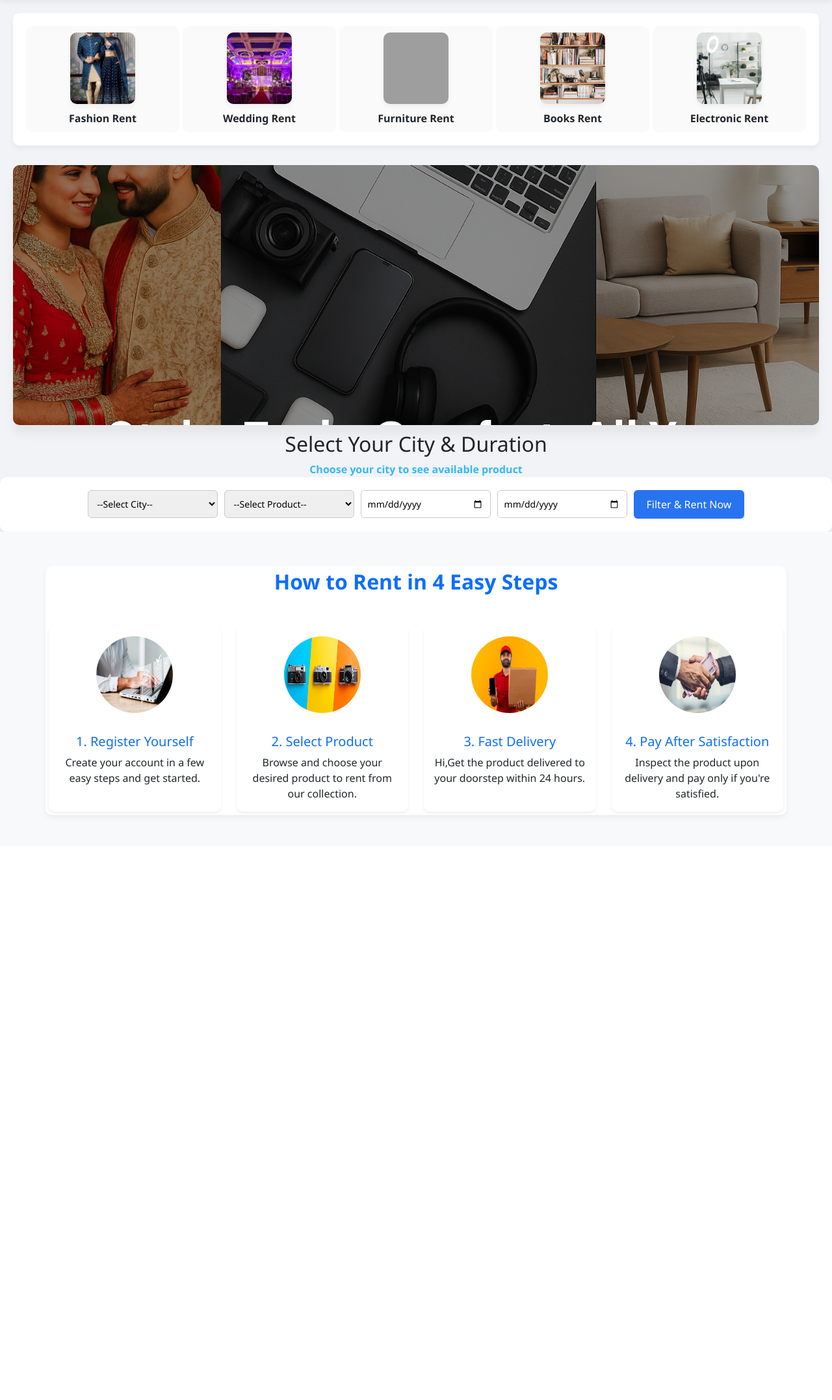
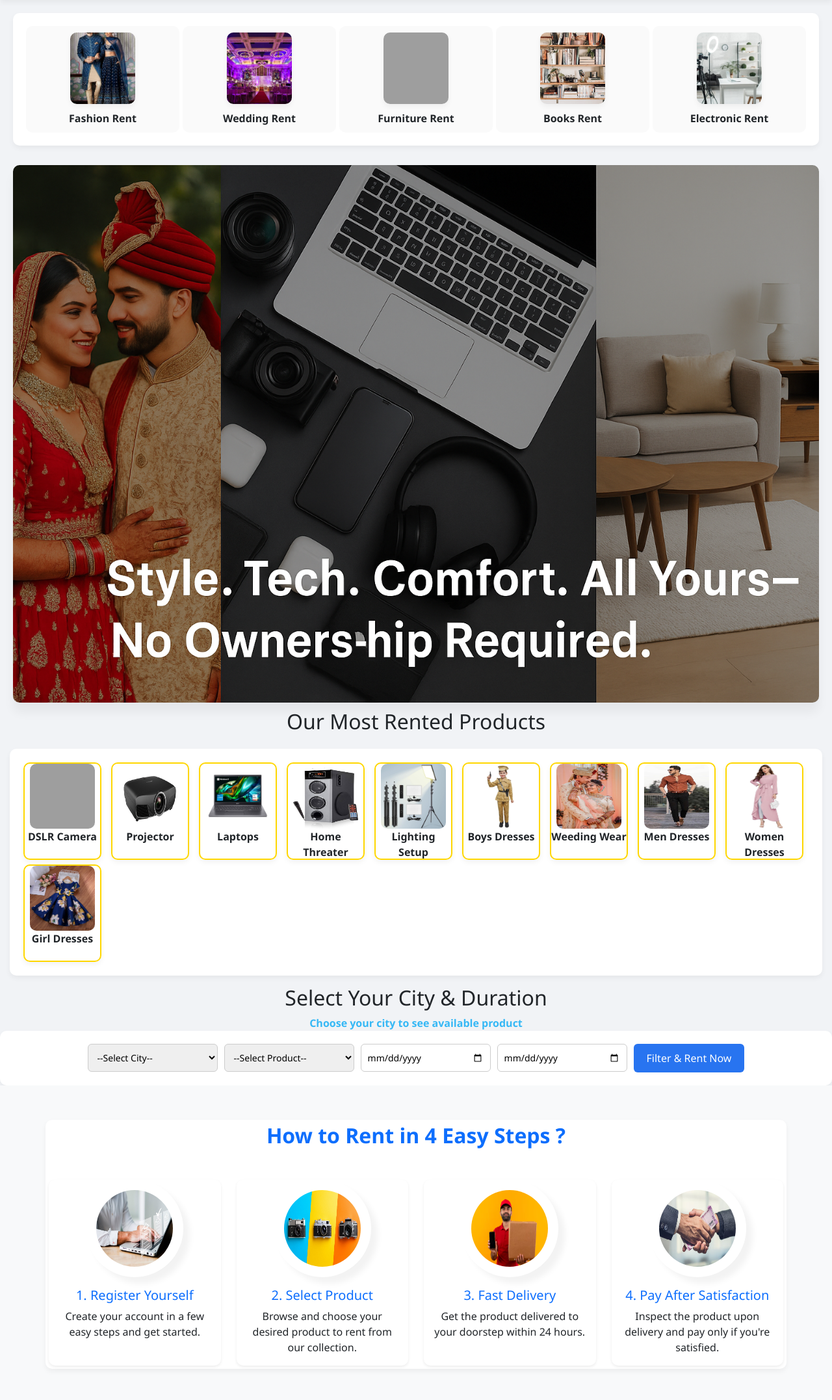
Before and after one commit to Harsh-Ranjan05/LiB-Cart, a PHP site: page /home.php in a window 1280 px wide. Shown: the part 76-2230 px from the top of the page at 65% size. Before the commit the page ends 1334 px from the top, so only its background shows below. Run offline with PHP 8.4, Linux system fonts and the light colour scheme; grey boxes are pictures that could not be loaded.

Commit message:
Most Popular Rent  Section

```diff
--- a/home.php
+++ b/home.php
@@ -178,7 +178,7 @@
     }
     #img {
       width: 100%;
-      height: 400px;
+      height: auto;
       border-radius: 10px;
       object-fit: cover;
       box-shadow: 0 15px 15px rgba(0, 0, 0, 0.05);
@@ -241,7 +241,7 @@
     }
     #banner{
       width: 400px;
-      height:400px;
+      height:500px;
       border-radius:100%;
       margin:5px;
     }
@@ -254,6 +254,34 @@
       border:none;
       border-radius: 10px;
       box-shadow: 10px 10px 10px rgba(0, 0, 0, 0.05);
+    }
+    .popular-product{
+      display: grid;
+      grid-template-columns: repeat(auto-fit, minmax(130px, 1fr));
+      gap: 5px;
+      background-color: white;
+      padding: 20px;
+      border-radius: 10px;
+      box-shadow: 0 4px 8px rgba(0, 0, 0, 0.05);
+      margin:15px;
+    }
+    .product-card{
+      width: 120px;
+      text-align:center;
+      height:150px;
+      margin:1px;
+      border-radius: 10px;
+      box-shadow: 0 4px 8px rgba(0, 0, 0, 0.05);
+      border:2px solid #FFD700;
+    }
+    #card-img{
+      width: 100px;
+      height:100px;
+      border-radius: 10px;
+    }
+    .product-heading{
+      display:flex;
+      justify-content:center;
     }
   </style>
 </head>
@@ -308,6 +336,41 @@
   <div class="banner-section">
     <img src="img/banner.png" alt="Banner" id="img">
   </div>
+  <div class="product-heading">
+      <h2>Our Most Rented Products</h2>
+     </div>
+  <div class="popular-product">
+    <div class="product-card">
+      <img src="img/product-1.jpg" alt="" id="card-img"><b>DSLR Camera</b>
+    </div>
+    <div class="product-card">
+      <img src="img/product-2.jpg" alt="" id="card-img"><b>Projector</b>
+    </div>
+    <div class="product-card">
+      <img src="img/product-3.jpg" alt="" id="card-img"><b>Laptops</b>
+    </div>
+    <div class="product-card">
+      <img src="img/product-4.jpg" alt="" id="card-img"><b>Home Threater</b>
+    </div>
+    <div class="product-card">
+      <img src="img/product-5.jpg" alt="" id="card-img"><b>Lighting Setup</b>
+    </div>
+    <div class="product-card">
+      <img src="img/product-6.jpg" alt="" id="card-img"><b>Boys Dresses</b>
+    </div>
+    <div class="product-card">
+      <img src="img/product-7.jpeg" alt="" id="card-img"><b>Weeding  Wear</b>
+    </div>
+    <div class="product-card">
+      <img src="img/product-8.jpg" alt="" id="card-img"><b>Men Dresses</b>
+    </div>
+    <div class="product-card">
+      <img src="img/product-9.jpg" alt="" id="card-img"><b>Women Dresses</b>
+    </div>
+    <div class="product-card">
+      <img src="img/product-10.jpg" alt="" id="card-img"><b>Girl Dresses</b>
+    </div>
+  </div>
    <div class="top-heading">
       <h2>Select Your City & Duration</h2>
       <div class="sub-heading">
@@ -346,15 +409,15 @@
     <button id="btn">Filter & Rent  Now</button>
   </div>
   <div class="step-rent">
-  <section class="step-rent py-5 bg-light">
+  <div class="step-rent py-5 bg-light">
   <div class="container">
-    <h2 class="text-center mb-5 fw-bold text-primary">How to Rent in 4 Easy Steps</h2>
+    <h2 class="text-center mb-5 fw-bold text-primary">How to Rent in 4 Easy Steps ?</h2>
     <div class="row g-4">
 
       <!-- Step 1 & 2 -->
       <div class="col-md-6 col-lg-3">
         <div class="card h-100 text-center shadow-sm">
-          <img src="img/register.jpg" class="card-img-top p-3 rounded-circle mx-auto" style="width: 150px; height: 150px;" alt="Register">
+          <img src="img/register.jpg" class="card-img-top p-3 rounded-circle mx-auto" style="width: 150px; height: 150px;box-shadow: 10px 10px 10px rgba(0, 0, 0, 0.05);" alt="Register">
           <div class="card-body">
             <h5 class="card-title text-primary">1. Register Yourself</h5>
             <p class="card-text">Create your account in a few easy steps and get started.</p>
@@ -364,7 +427,7 @@
 
       <div class="col-md-6 col-lg-3">
         <div class="card h-100 text-center shadow-sm">
-          <img src="img/camera.jpg" class="card-img-top p-3 rounded-circle mx-auto" style="width: 150px; height: 150px;" alt="Select Product">
+          <img src="img/camera.jpg" class="card-img-top p-3 rounded-circle mx-auto" style="width: 150px; height: 150px;box-shadow: 10px 10px 10px rgba(0, 0, 0, 0.05);" alt="Select Product">
           <div class="card-body">
             <h5 class="card-title text-primary">2. Select Product</h5>
             <p class="card-text">Browse and choose your desired product to rent from our collection.</p>
@@ -375,17 +438,17 @@
       <!-- Step 3 & 4 -->
       <div class="col-md-6 col-lg-3">
         <div class="card h-100 text-center shadow-sm">
-          <img src="img/delivery.avif" class="card-img-top p-3 rounded-circle mx-auto" style="width: 150px; height: 150px;" alt="Delivery">
+          <img src="img/delivery.avif" class="card-img-top p-3 rounded-circle mx-auto" style="width: 150px; height: 150px;box-shadow: 10px 10px 10px rgba(0, 0, 0, 0.05);" alt="Delivery">
           <div class="card-body">
             <h5 class="card-title text-primary">3. Fast Delivery</h5>
-            <p class="card-text">Hi,Get the product delivered to your doorstep within 24 hours.</p>
+            <p class="card-text">Get the product delivered to your doorstep within 24 hours.</p>
           </div>
         </div>
       </div>
 
       <div class="col-md-6 col-lg-3">
         <div class="card h-100 text-center shadow-sm">
-          <img src="img/money-exchange.avif" class="card-img-top p-3 rounded-circle mx-auto" style="width: 150px; height: 150px;" alt="Pay Later">
+          <img src="img/money-exchange.avif" class="card-img-top p-3 rounded-circle mx-auto" style="width: 150px; height: 150px;box-shadow: 10px 10px 10px rgba(0, 0, 0, 0.05);" alt="Pay Later">
           <div class="card-body">
             <h5 class="card-title text-primary">4. Pay After Satisfaction</h5>
             <p class="card-text">Inspect the product upon delivery and pay only if you're satisfied.</p>
@@ -395,7 +458,7 @@
 
     </div>
   </div>
-</section>
+  </div>
 
 </div>
 
```
